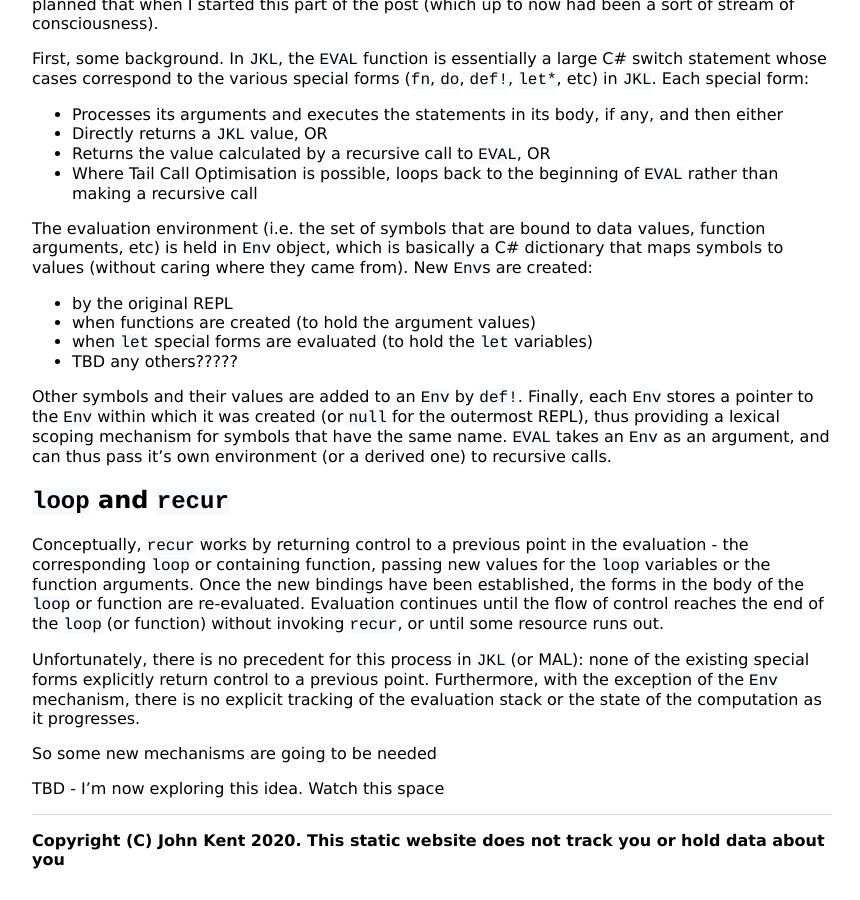
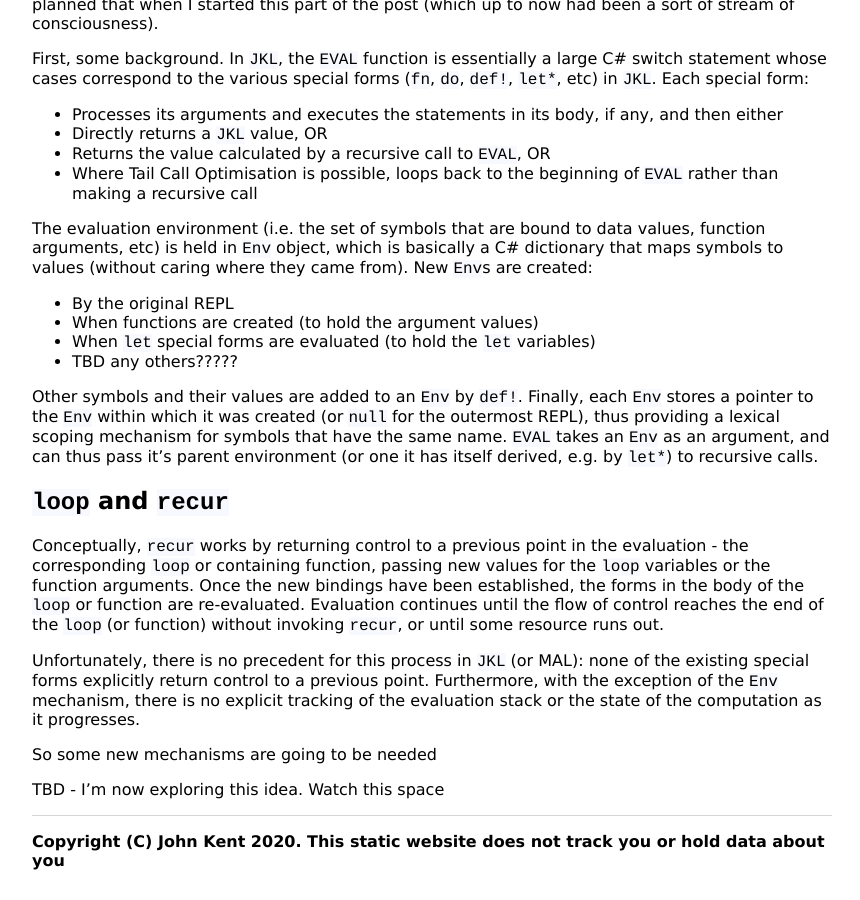
Before and after one commit to KineticLensman/KineticLensman.github.io, a Jekyll site: the page built from _posts/2020-04-18-looping-deep-dive.md, in a window 1280 px wide and 900 px high, scrolled down 1881 px. Shown: the whole window, without its empty margins (208-1068 px from the left). Built offline with Jekyll 4.4.1, drawn with Linux system fonts in a browser that asks for light colours.

Commit message:
Typos and streamlining

```diff
--- a/_posts/2020-04-18-looping-deep-dive.md
+++ b/_posts/2020-04-18-looping-deep-dive.md
@@ -76,12 +76,12 @@ First, some background. In `JKL`, the `EVAL` function is essentially a large C#
 * Where Tail Call Optimisation is possible, loops back to the beginning of `EVAL` rather than making a recursive call
 
 The evaluation environment (i.e. the set of symbols that are bound to data values, function arguments, etc) is held in `Env` object, which is basically a C# dictionary that maps symbols to values (without caring where they came from). New `Env`s are created:
-* by the original REPL
-* when functions are created (to hold the argument values)
-* when `let` special forms are evaluated (to hold the `let` variables)
+* By the original REPL
+* When functions are created (to hold the argument values)
+* When `let` special forms are evaluated (to hold the `let` variables)
 * TBD any others?????
 
-Other symbols and their values are added to an `Env` by `def!`. Finally, each `Env` stores a pointer to the `Env` within which it was created (or `null` for the outermost REPL), thus providing a lexical scoping mechanism for symbols that have the same name. `EVAL` takes an `Env` as an argument, and can thus pass it's own environment (or a derived one) to recursive calls.
+Other symbols and their values are added to an `Env` by `def!`. Finally, each `Env` stores a pointer to the `Env` within which it was created (or `null` for the outermost REPL), thus providing a lexical scoping mechanism for symbols that have the same name. `EVAL` takes an `Env` as an argument, and can thus pass it's parent environment (or one it has itself derived, e.g. by `let*`) to recursive calls.
 
 ## `loop` and `recur`
 
```
